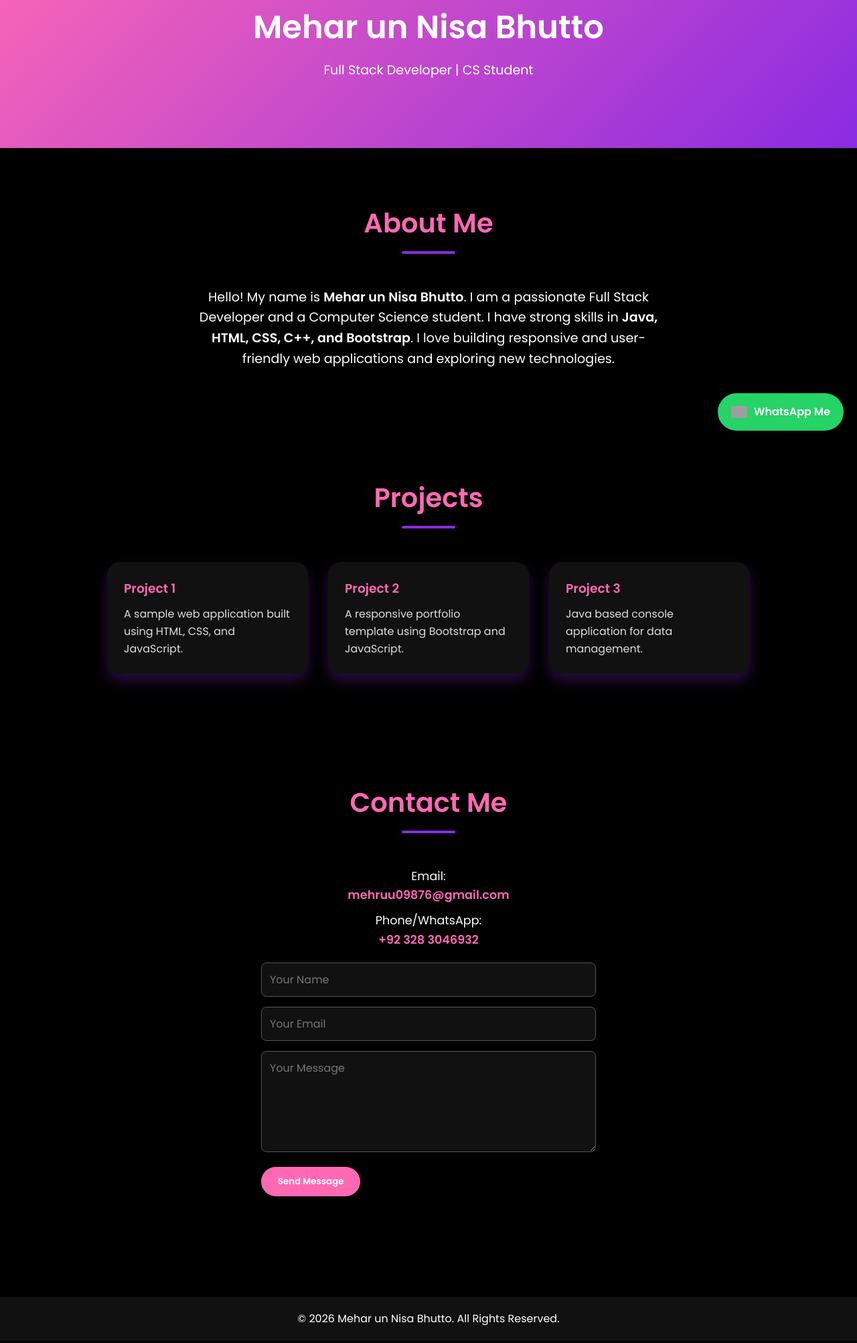
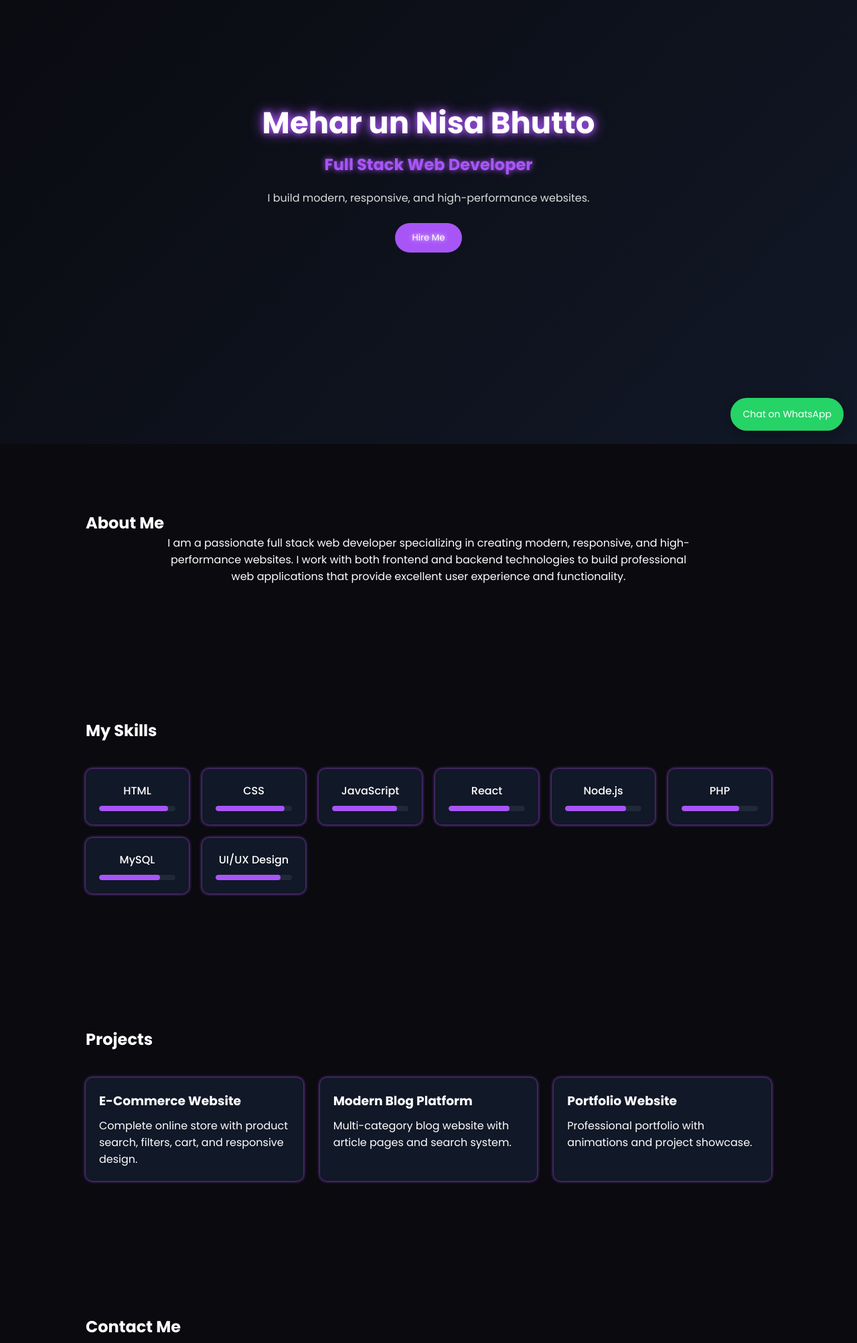
Before and after one commit to mehruu0987/portfolio, a plain HTML site: page index.html in a window 1280 px wide. Shown: the part 137-2142 px from the top of the page at 67% size. Drawn offline with Linux system fonts and the light colour scheme; grey boxes are pictures that could not be loaded.

Commit message:
Revamp portfolio layout and styles
Updated the portfolio layout and styles, added new sections for skills and projects, and improved responsiveness.

```diff
--- a/index.html
+++ b/index.html
@@ -3,121 +3,466 @@
 <head>
 <meta charset="UTF-8">
 <meta name="viewport" content="width=device-width, initial-scale=1.0">
-<title>Mehar un Nisa Bhutto | Portfolio</title>
-<!-- Google Fonts -->
-<link href="https://fonts.googleapis.com/css2?family=Poppins:wght@400;600&display=swap" rel="stylesheet">
+<title>Mehar un Nisa Bhutto | Full Stack Developer</title>
+
+<link href="https://fonts.googleapis.com/css2?family=Poppins:wght@300;400;500;600;700&display=swap" rel="stylesheet">
 
 <style>
-  *{margin:0;padding:0;box-sizing:border-box;font-family:'Poppins',sans-serif;}
-  body{background:#000;color:#fff;line-height:1.6;scroll-behavior:smooth;}
-  nav{position:fixed;top:0;width:100%;background:#ff69b4;display:flex;justify-content:center;gap:20px;padding:15px 0;z-index:1000;box-shadow:0 4px 8px rgba(255,105,180,0.4);transition:0.3s;}
-  nav a{color:white;text-decoration:none;font-weight:600;transition:0.3s;}
-  nav a:hover{color:#8a2be2;transform:scale(1.1);}
-  header{background:linear-gradient(135deg,#ff69b4,#8a2be2);color:#fff;text-align:center;padding:140px 20px 100px;animation:fadeIn 1.5s;}
-  header h1{font-size:3rem;margin-bottom:10px;}
-  header p{font-size:1.2rem;}
-  section{padding:80px 20px;max-width:1000px;margin:auto;opacity:0;transform:translateY(50px);transition:all 1s ease;}
-  section.visible{opacity:1;transform:translateY(0);}
-  section h2{text-align:center;margin-bottom:50px;color:#ff69b4;font-size:2.5rem;position:relative;}
-  section h2::after{content:"";width:80px;height:4px;background:#8a2be2;display:block;margin:10px auto 0;border-radius:2px;}
-  #about p{text-align:center;font-size:1.2rem;max-width:700px;margin:auto;color:#fff;}
-  #projects ul{list-style:none;display:flex;flex-wrap:wrap;justify-content:center;gap:30px;padding:0;}
-  #projects li{background:#111;width:300px;padding:25px;border-radius:20px;box-shadow:0 10px 20px rgba(138,43,226,0.3);transition:all 0.5s ease;cursor:pointer;animation:fadeIn 1s;}
-  #projects li:hover{transform:translateY(-15px) scale(1.05);box-shadow:0 20px 30px rgba(138,43,226,0.6);}
-  #projects h3{margin-bottom:10px;color:#ff69b4;}
-  #projects p{font-size:1rem;color:#ddd;}
-  #contact p, #contact a{text-align:center;display:block;font-size:1.1rem;margin-bottom:10px;color:#fff;}
-  #contact a{color:#ff69b4;text-decoration:none;font-weight:600;}
-  #contact a:hover{color:#8a2be2;transform:scale(1.05);}
-  form{max-width:500px;margin:20px auto;}
-  form input, form textarea{width:100%;padding:12px;margin-bottom:15px;border-radius:8px;border:1px solid #555;background:#111;color:#fff;font-size:1rem;transition:0.3s;}
-  form input:focus, form textarea:focus{border-color:#ff69b4;outline:none;}
-  form button{padding:12px 25px;border:none;border-radius:50px;background:#ff69b4;color:white;font-weight:600;cursor:pointer;transition:0.3s;animation:bounce 2s infinite;}
-  form button:hover{background:#8a2be2;transform:scale(1.1);}
-  .btn-whatsapp{position:fixed;bottom:20px;right:20px;background:#25d366;color:white;padding:15px 20px;border-radius:50px;font-weight:bold;text-decoration:none;display:flex;align-items:center;box-shadow:0 4px 10px rgba(0,0,0,0.3);transition:transform 0.2s;z-index:1000;}
-  .btn-whatsapp:hover{transform:scale(1.1);}
-  .btn-whatsapp img{width:24px;margin-right:10px;}
-  footer{text-align:center;padding:20px;background:#111;color:white;margin-top:50px;}
-  @media (max-width:768px){nav{flex-direction:column;gap:10px;}#projects ul{flex-direction:column;align-items:center;}header h1{font-size:2rem;}}
+*{
+margin:0;
+padding:0;
+box-sizing:border-box;
+font-family:'Poppins',sans-serif;
+scroll-behavior:smooth;
+}
 
-  @keyframes fadeIn {from{opacity:0;transform:translateY(30px);}to{opacity:1;transform:translateY(0);}}
-  @keyframes bounce {0%,20%,50%,80%,100%{transform:translateY(0);}40%{transform:translateY(-10px);}60%{transform:translateY(-5px);}}
+body{
+background:#0a0a0f;
+color:white;
+overflow-x:hidden;
+}
+
+/* NAVBAR */
+header{
+position:fixed;
+top:0;
+width:100%;
+display:flex;
+justify-content:space-between;
+align-items:center;
+padding:15px 10%;
+background:rgba(0,0,0,0.6);
+backdrop-filter:blur(10px);
+z-index:1000;
+box-shadow:0 4px 15px rgba(0,0,0,0.3);
+}
+
+.logo{
+font-size:20px;
+font-weight:600;
+color:#a855f7;
+text-shadow: 0 0 8px #a855f7;
+}
+
+nav a{
+margin-left:25px;
+text-decoration:none;
+color:white;
+font-size:14px;
+transition:.3s;
+text-shadow: 0 0 4px #fff;
+}
+
+nav a:hover{
+color:#a855f7;
+text-shadow:0 0 8px #a855f7;
+}
+
+/* SECTIONS */
+section{
+padding:100px 10%;
+}
+
+/* HERO */
+.hero{
+height:100vh;
+display:flex;
+flex-direction:column;
+justify-content:center;
+align-items:center;
+text-align:center;
+background:linear-gradient(135deg,#0a0a0f,#111827);
+}
+
+.hero h1{
+font-size:45px;
+color:#fff;
+text-shadow:0 0 10px #a855f7, 0 0 20px #a855f7;
+}
+
+.hero h2{
+color:#a855f7;
+margin:10px 0;
+text-shadow:0 0 8px #a855f7;
+}
+
+.hero p{
+max-width:600px;
+opacity:.85;
+margin-top:10px;
+}
+
+.btn{
+margin-top:25px;
+padding:12px 25px;
+background:#a855f7;
+border:none;
+border-radius:25px;
+color:white;
+cursor:pointer;
+transition:.3s;
+text-shadow:0 0 6px #fff;
+}
+
+.btn:hover{
+transform: scale(1.1) rotate(-2deg);
+box-shadow:0 0 15px #a855f7, 0 0 30px #a855f7;
+}
+
+/* ABOUT */
+.about{
+max-width:800px;
+margin:auto;
+text-align:center;
+}
+
+/* SKILLS */
+.skills{
+display:grid;
+grid-template-columns:repeat(auto-fit,minmax(150px,1fr));
+gap:20px;
+margin-top:40px;
+}
+
+.skill{
+background:#111827;
+padding:20px;
+border-radius:10px;
+text-align:center;
+transition:.3s;
+box-shadow:0 0 5px #a855f7;
+}
+
+.skill:hover{
+transform:translateY(-6px);
+box-shadow:0 0 15px #a855f7;
+}
+
+.skill-name{
+margin-bottom:10px;
+font-weight:500;
+}
+
+.skill-bar{
+width:100%;
+background:#1f2937;
+height:8px;
+border-radius:6px;
+overflow:hidden;
+}
+
+.skill-fill{
+height:100%;
+width:0%;
+background:#a855f7;
+border-radius:6px;
+}
+
+/* PROJECTS */
+.projects{
+display:grid;
+grid-template-columns:repeat(auto-fit,minmax(250px,1fr));
+gap:25px;
+margin-top:40px;
+}
+
+.project{
+background:#111827;
+padding:20px;
+border-radius:10px;
+transition:.5s;
+position:relative;
+overflow:hidden;
+box-shadow:0 0 5px #a855f7;
+cursor:pointer;
+}
+
+.project:hover{
+transform: translateY(-10px);
+box-shadow:0 0 20px #a855f7,0 0 40px #a855f7 inset;
+}
+
+.project h3{
+margin-bottom:10px;
+}
+
+.project-popup{
+position:absolute;
+top:0;left:0;
+width:100%;height:100%;
+background:rgba(0,0,0,0.85);
+display:flex;
+flex-direction:column;
+justify-content:center;
+align-items:center;
+opacity:0;
+pointer-events:none;
+transition:.5s;
+border-radius:10px;
+color:#fff;
+text-align:center;
+padding:20px;
+}
+
+.project:hover .project-popup{
+opacity:1;
+pointer-events:auto;
+}
+
+/* CONTACT */
+.contact-container{
+display:grid;
+grid-template-columns:repeat(auto-fit,minmax(280px,1fr));
+gap:40px;
+margin-top:40px;
+}
+
+form{
+display:flex;
+flex-direction:column;
+gap:15px;
+}
+
+input,textarea{
+padding:12px;
+border:none;
+border-radius:6px;
+background:#111827;
+color:white;
+}
+
+button{
+padding:12px;
+background:#a855f7;
+border:none;
+border-radius:6px;
+color:white;
+cursor:pointer;
+transition:.3s;
+}
+
+button:hover{
+transform:scale(1.05) rotate(-1deg);
+box-shadow:0 0 15px #a855f7;
+}
+
+.contact-info{
+background:#111827;
+padding:20px;
+border-radius:10px;
+box-shadow:0 0 10px #a855f7;
+}
+
+/* FOOTER */
+footer{
+text-align:center;
+padding:25px;
+background:#050505;
+margin-top:40px;
+font-size:14px;
+}
+
+/* WHATSAPP BUTTON */
+.whatsapp-btn{
+position:fixed;
+bottom:20px;
+right:20px;
+background:#25D366;
+color:white;
+padding:14px 18px;
+border-radius:30px;
+text-decoration:none;
+font-size:14px;
+box-shadow:0 5px 15px rgba(0,0,0,0.3);
+transition:0.3s;
+z-index:999;
+}
+
+.whatsapp-btn:hover{
+background:#1ebe5d;
+transform:scale(1.05);
+}
+
+/* FADE-IN ANIMATION */
+.fade-in {
+  opacity: 0;
+  transform: translateY(30px);
+  transition: all 1s ease-out;
+}
+
+.fade-in.show {
+  opacity: 1;
+  transform: translateY(0);
+}
+
+@media(max-width:768px){
+.hero h1{font-size:32px;}
+header{padding:15px 5%;}
+section{padding:80px 5%;}
+}
 </style>
 </head>
+
 <body>
 
+<header>
+<div class="logo">Portfolio</div>
 <nav>
+<a href="#home">Home</a>
 <a href="#about">About</a>
+<a href="#skills">Skills</a>
 <a href="#projects">Projects</a>
 <a href="#contact">Contact</a>
 </nav>
-
-<header>
-  <h1>Mehar un Nisa Bhutto</h1>
-  <p>Full Stack Developer | CS Student</p>
 </header>
 
-<section id="about">
-  <h2>About Me</h2>
-  <p>Hello! My name is <strong>Mehar un Nisa Bhutto</strong>. I am a passionate Full Stack Developer and a Computer Science student. I have strong skills in <strong>Java, HTML, CSS, C++, and Bootstrap</strong>. I love building responsive and user-friendly web applications and exploring new technologies.</p>
+<!-- HERO -->
+<section class="hero" id="home">
+<h1>Mehar un Nisa Bhutto</h1>
+<h2>Full Stack Web Developer</h2>
+<p>I build modern, responsive, and high-performance websites.</p>
+<button class="btn">Hire Me</button>
 </section>
 
-<section id="projects">
-  <h2>Projects</h2>
-  <ul>
-    <li>
-      <h3>Project 1</h3>
-      <p>A sample web application built using HTML, CSS, and JavaScript.</p>
-    </li>
-    <li>
-      <h3>Project 2</h3>
-      <p>A responsive portfolio template using Bootstrap and JavaScript.</p>
-    </li>
-    <li>
-      <h3>Project 3</h3>
-      <p>Java based console application for data management.</p>
-    </li>
-  </ul>
+<!-- ABOUT -->
+<section id="about" class="fade-in">
+<h2>About Me</h2>
+<div class="about">
+<p>I am a passionate full stack web developer specializing in creating modern, responsive, and high-performance websites. I work with both frontend and backend technologies to build professional web applications that provide excellent user experience and functionality.</p>
+</div>
 </section>
 
-<section id="contact">
+<!-- SKILLS -->
+<section id="skills" class="fade-in">
+<h2>My Skills</h2>
+<div class="skills">
+<div class="skill">
+<div class="skill-name">HTML</div>
+<div class="skill-bar"><div class="skill-fill" style="width:90%"></div></div>
+</div>
+<div class="skill">
+<div class="skill-name">CSS</div>
+<div class="skill-bar"><div class="skill-fill" style="width:90%"></div></div>
+</div>
+<div class="skill">
+<div class="skill-name">JavaScript</div>
+<div class="skill-bar"><div class="skill-fill" style="width:85%"></div></div>
+</div>
+<div class="skill">
+<div class="skill-name">React</div>
+<div class="skill-bar"><div class="skill-fill" style="width:80%"></div></div>
+</div>
+<div class="skill">
+<div class="skill-name">Node.js</div>
+<div class="skill-bar"><div class="skill-fill" style="width:80%"></div></div>
+</div>
+<div class="skill">
+<div class="skill-name">PHP</div>
+<div class="skill-bar"><div class="skill-fill" style="width:75%"></div></div>
+</div>
+<div class="skill">
+<div class="skill-name">MySQL</div>
+<div class="skill-bar"><div class="skill-fill" style="width:80%"></div></div>
+</div>
+<div class="skill">
+<div class="skill-name">UI/UX Design</div>
+<div class="skill-bar"><div class="skill-fill" style="width:85%"></div></div>
+</div>
+</div>
+</section>
+
+<!-- PROJECTS -->
+<section id="projects" class="fade-in">
+<h2>Projects</h2>
+<div class="projects">
+
+<div class="project">
+<h3>E-Commerce Website</h3>
+<p>Complete online store with product search, filters, cart, and responsive design.</p>
+<div class="project-popup">
+<p>Technologies: HTML, CSS, JavaScript, Node.js, MySQL</p>
+<p>Hover effect popup with project details.</p>
+</div>
+</div>
+
+<div class="project">
+<h3>Modern Blog Platform</h3>
+<p>Multi-category blog website with article pages and search system.</p>
+<div class="project-popup">
+<p>Technologies: HTML, CSS, JavaScript, PHP, MySQL</p>
+<p>Hover effect popup with project details.</p>
+</div>
+</div>
+
+<div class="project">
+<h3>Portfolio Website</h3>
+<p>Professional portfolio with animations and project showcase.</p>
+<div class="project-popup">
+<p>Technologies: HTML, CSS, JavaScript, UI/UX Design</p>
+<p>Hover effect popup with project details.</p>
+</div>
+</div>
+
+</div>
+</section>
+
+<!-- CONTACT -->
+<section id="contact" class="fade-in">
 <h2>Contact Me</h2>
-  <p>Email: <a href="mailto:mehruu09876@gmail.com">mehruu09876@gmail.com</a></p>
-  <p>Phone/WhatsApp: <a href="https://wa.me/923283046932" target="_blank">+92 328 3046932</a></p>
+<div class="contact-container">
 
-  <form onsubmit="submitForm(event)">
-    <input type="text" name="name" placeholder="Your Name" required>
-    <input type="email" name="email" placeholder="Your Email" required>
-    <textarea name="message" placeholder="Your Message" rows="5" required></textarea>
+<form id="contactForm">
+<input type="text" placeholder="Your Name" required>
+<input type="email" placeholder="Your Email" required>
+<textarea placeholder="Your Message" rows="5" required></textarea>
 <button type="submit">Send Message</button>
 </form>
+
+<div class="contact-info">
+<p><strong>Name:</strong> Mehar un Nisa Bhutto</p>
+<p><strong>Role:</strong> Full Stack Web Developer</p>
+<p><strong>Email:</strong> mehruu047@gmail.com</p>
+<p><strong>Phone:</strong> 03283046932</p>
+<p>Available for freelance website development projects.</p>
+</div>
+
+</div>
 </section>
 
-<a href="https://wa.me/923283046932" class="btn-whatsapp" target="_blank">
-  <img src="https://upload.wikimedia.org/wikipedia/commons/6/6b/WhatsApp.svg" alt="WhatsApp"> WhatsApp Me
-</a>
+<footer>© 2026 Mehar un Nisa Bhutto | Full Stack Web Developer</footer>
 
-<footer>&copy; 2026 Mehar un Nisa Bhutto. All Rights Reserved.</footer>
+<!-- WhatsApp -->
+<a href="https://wa.me/923283046932" class="whatsapp-btn" target="_blank">Chat on WhatsApp</a>
 
 <script>
-  // Smooth scroll
-  document.querySelectorAll('nav a').forEach(link=>{
-    link.addEventListener('click',e=>{
+// Contact form alert
+document.getElementById("contactForm").addEventListener("submit", function(e){
 e.preventDefault();
-      document.querySelector(link.getAttribute('href')).scrollIntoView({behavior:'smooth'});
-    });
+alert("Message sent successfully!");
 });
 
-  // Form submit
-  function submitForm(e){e.preventDefault();alert('Thank you! Your message has been sent.');e.target.reset();}
+// Fade-in on scroll
+document.addEventListener("DOMContentLoaded", function() {
+  const faders = document.querySelectorAll(".fade-in");
+  const appearOptions = { threshold: 0.1, rootMargin: "0px 0px -50px 0px" };
+  const appearOnScroll = new IntersectionObserver(function(entries, observer){
+    entries.forEach(entry=>{
+      if(!entry.isIntersecting) return;
+      entry.target.classList.add("show");
+      observer.unobserve(entry.target);
+    });
+  }, appearOptions);
+  faders.forEach(fader => { appearOnScroll.observe(fader); });
+});
 
-  // Scroll reveal animation
-  const sections = document.querySelectorAll('section');
-  window.addEventListener('scroll',()=>{
-    sections.forEach(section=>{
-      const rect = section.getBoundingClientRect();
-      if(rect.top < window.innerHeight - 100){
-        section.classList.add('visible');
+// Skill bar animation
+window.addEventListener('scroll', function(){
+  const skills = document.querySelectorAll('.skill-fill');
+  const triggerBottom = window.innerHeight;
+  skills.forEach(skill=>{
+    const skillTop = skill.getBoundingClientRect().top;
+    if(skillTop < triggerBottom){
+      skill.style.width = skill.getAttribute('style').match(/\d+%/)[0];
     }
   });
 });
```
Lines whose indentation alone changed are shown as unchanged.
